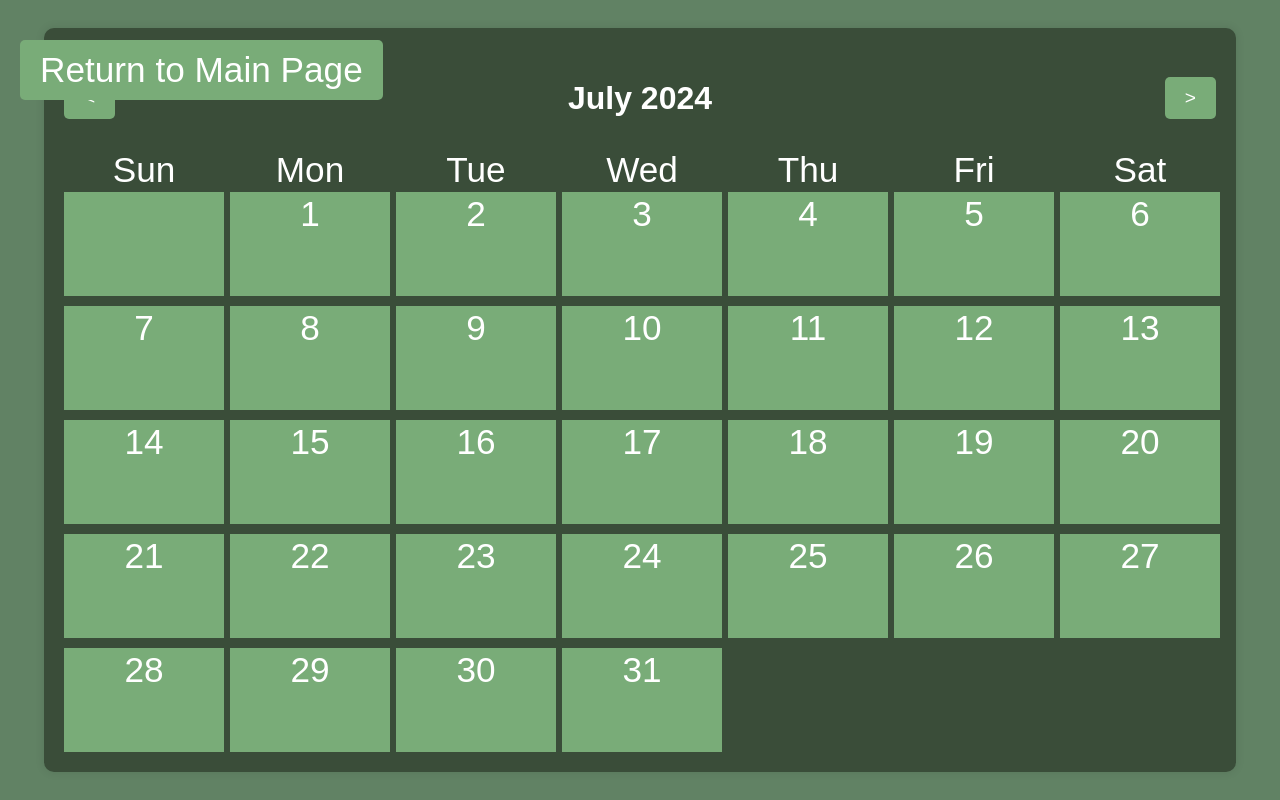
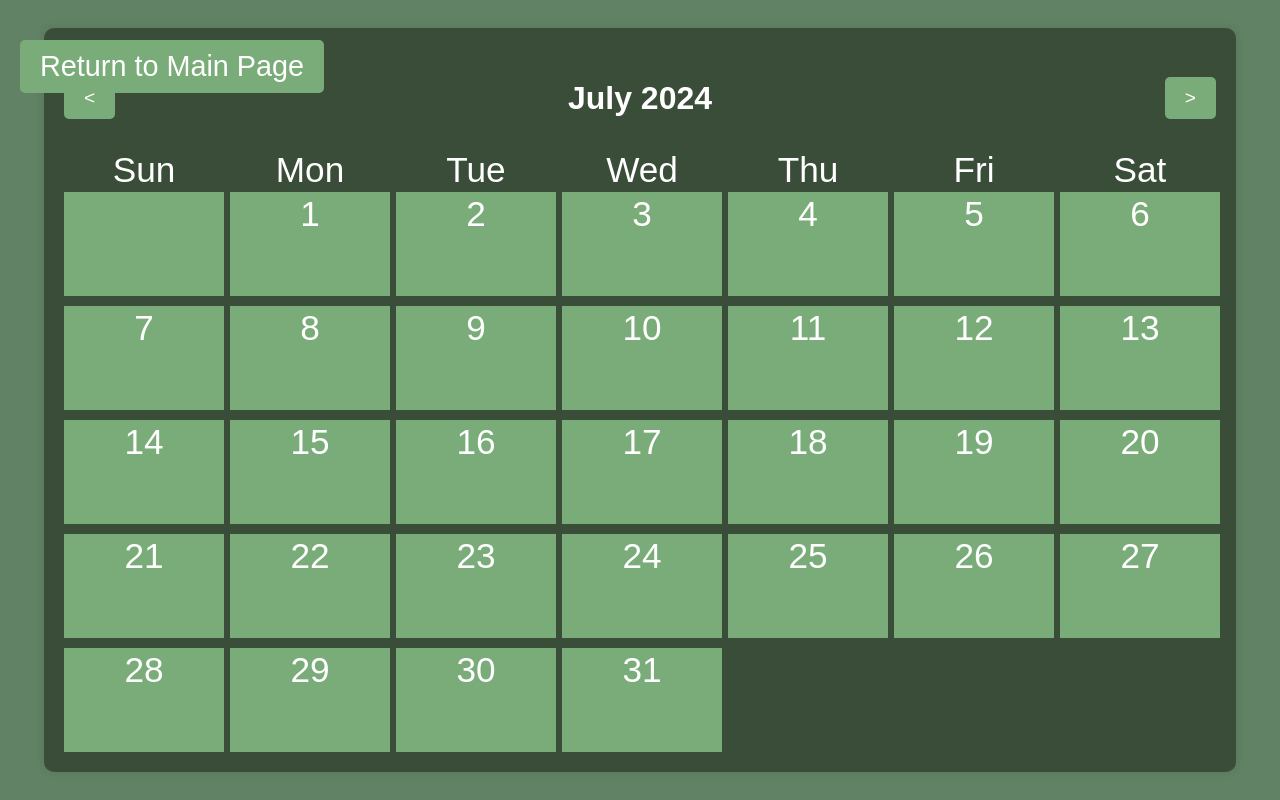
Before and after one commit to snigdhaaaa/WebDevPlannerProject, a plain HTML site: page planner2.html in a window 1280 px wide. Drawn offline with Linux system fonts and the light colour scheme.

Commit message:
return main size

```diff
--- a/planner2.css
+++ b/planner2.css
@@ -20,7 +20,7 @@ body {
     padding: 10px 20px;
     border-radius: 5px;
     cursor: pointer;
-    font-size: 2.2em;
+    font-size: 1.8em;
 }
 
 #returnMain:hover {
```
